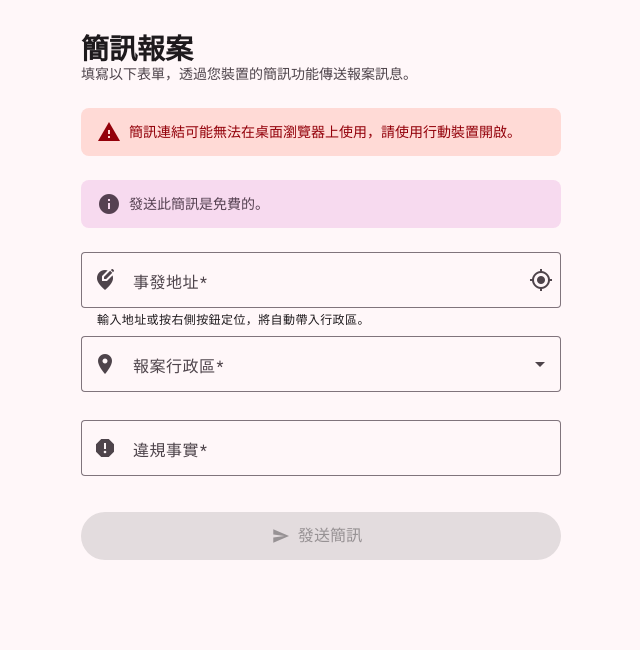
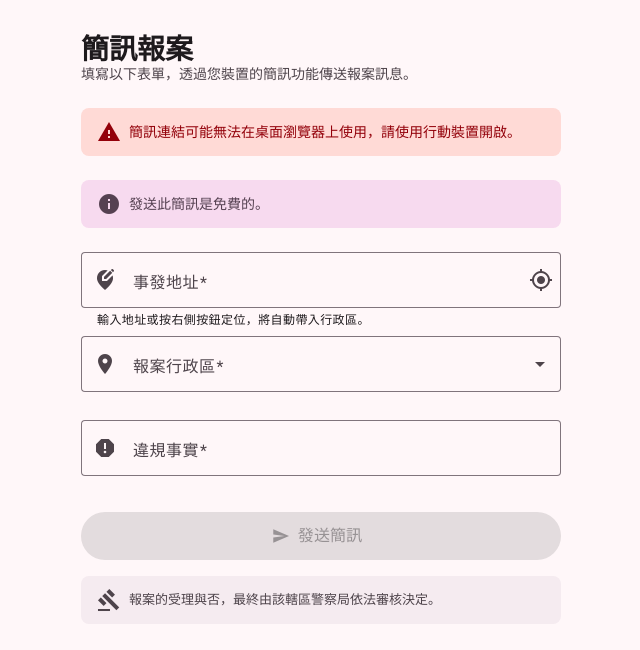
Before and after one commit to Willseed/report-via-mobile, an Angular app: page /#/ in a window 1280 px wide. Shown: the top 650 px of the page, without its empty margins (319-959 px from the left). Built offline with nearby package versions, Linux system fonts and the light colour scheme.

Commit message:
feat(sms-form): 新增報案受理通知橫幅以增強用戶信息提示

```diff
--- a/src/app/sms-form/sms-form.html
+++ b/src/app/sms-form/sms-form.html
@@ -88,5 +88,10 @@
       <mat-icon>send</mat-icon>
       發送簡訊
     </button>
+
+    <div class="notice-banner">
+      <mat-icon>gavel</mat-icon>
+      <span>報案的受理與否，最終由該轄區警察局依法審核決定。</span>
+    </div>
   </form>
 </div>
--- a/src/app/sms-form/sms-form.scss
+++ b/src/app/sms-form/sms-form.scss
@@ -112,6 +112,12 @@ button[mat-flat-button] {
   font-size: 1rem;
 }
 
+.notice-banner {
+  @include banner(var(--mat-sys-surface-container), var(--mat-sys-on-surface-variant));
+  margin-top: 0.5rem;
+  font-size: 0.8125rem;
+}
+
 .fade-in {
   animation: fadeIn 2000ms ease-in;
 }
```
